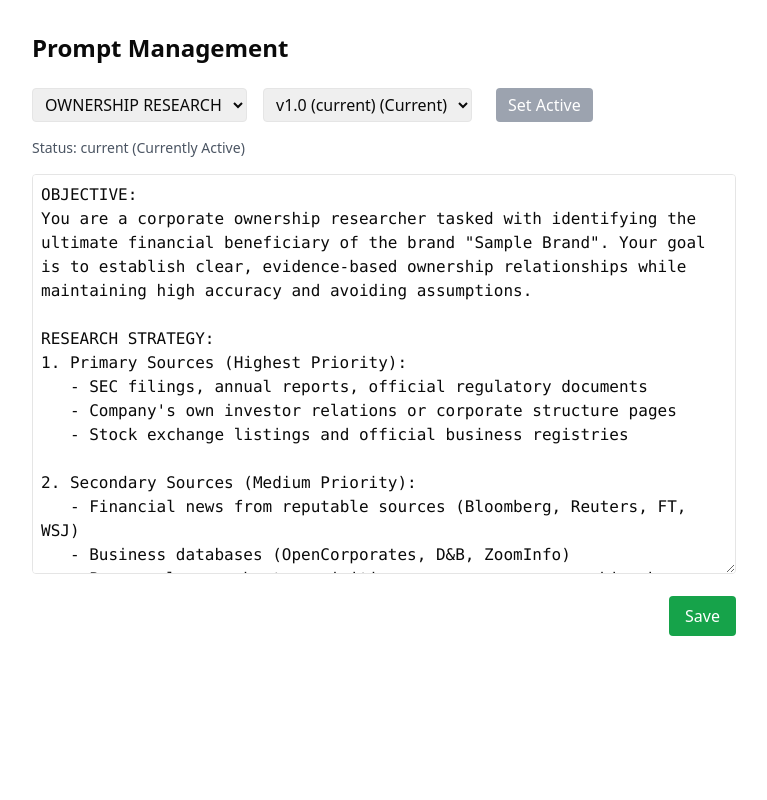
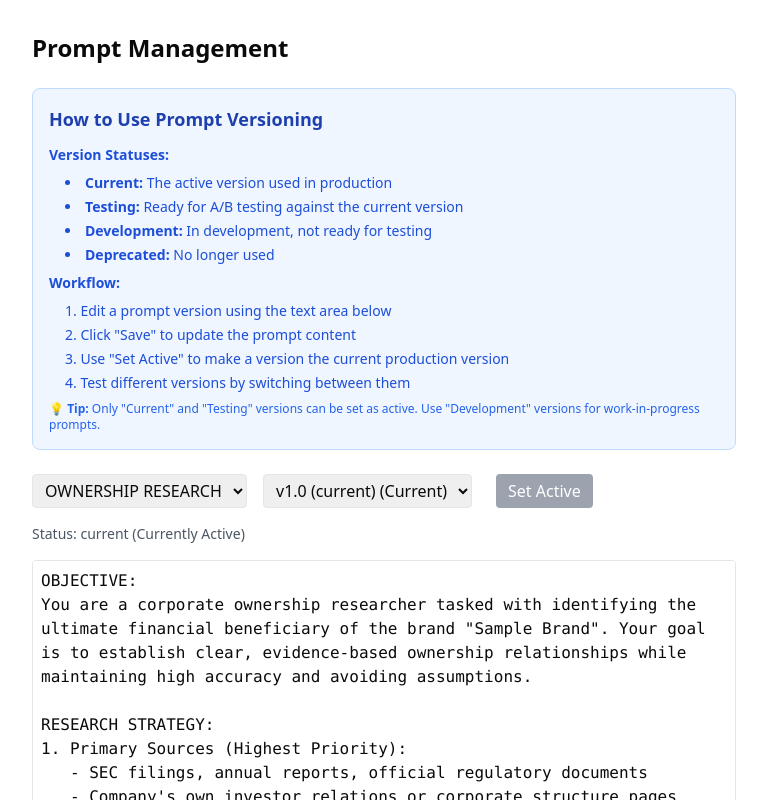
Before and after one commit to jameshaliburton/corporate-beneficiary-lookup, a Next.js app: page /dashboard/prompts in a window 1280 px wide. Shown: the top 800 px of the page, without its empty margins (256-1023 px from the left). Built offline with nearby package versions, Linux system fonts and the light colour scheme.

Commit message:
Add helpful instructions to prompt management page explaining versioning system

```diff
--- a/src/app/dashboard/prompts/page.tsx
+++ b/src/app/dashboard/prompts/page.tsx
@@ -177,6 +177,31 @@ export default function PromptDashboard() {
     <div className="p-8 max-w-3xl mx-auto">
       <h1 className="text-2xl font-bold mb-6">Prompt Management</h1>
 
+      {/* Instructions Section */}
+      <div className="bg-blue-50 border border-blue-200 rounded-lg p-4 mb-6">
+        <h2 className="text-lg font-semibold text-blue-800 mb-3">How to Use Prompt Versioning</h2>
+        <div className="text-sm text-blue-700 space-y-2">
+          <p><strong>Version Statuses:</strong></p>
+          <ul className="list-disc list-inside ml-4 space-y-1">
+            <li><strong>Current:</strong> The active version used in production</li>
+            <li><strong>Testing:</strong> Ready for A/B testing against the current version</li>
+            <li><strong>Development:</strong> In development, not ready for testing</li>
+            <li><strong>Deprecated:</strong> No longer used</li>
+          </ul>
+          <p className="mt-3"><strong>Workflow:</strong></p>
+          <ol className="list-decimal list-inside ml-4 space-y-1">
+            <li>Edit a prompt version using the text area below</li>
+            <li>Click "Save" to update the prompt content</li>
+            <li>Use "Set Active" to make a version the current production version</li>
+            <li>Test different versions by switching between them</li>
+          </ol>
+          <p className="mt-3 text-xs text-blue-600">
+            💡 <strong>Tip:</strong> Only "Current" and "Testing" versions can be set as active.
+            Use "Development" versions for work-in-progress prompts.
+          </p>
+        </div>
+      </div>
+
       <div className="flex gap-4 mb-4">
         <select
           value={selectedAgent.key}
```
